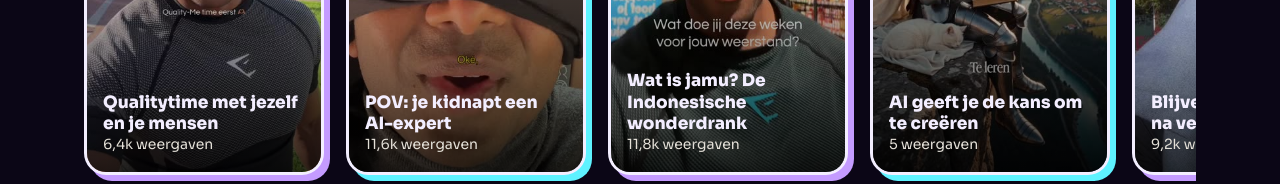
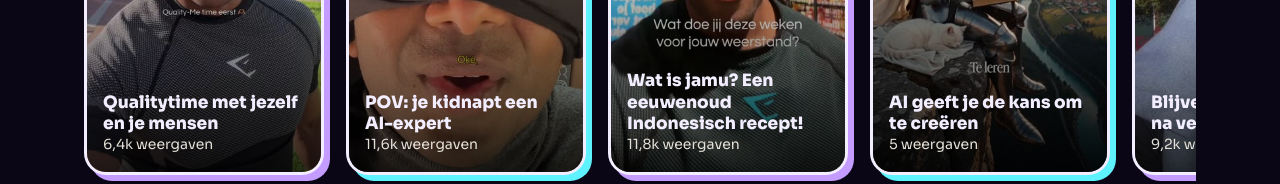
Before and after one commit to ritesh101010/riteshtikai-staging, a plain HTML site: page index.html in a window 1280 px wide. Shown: the part 1399-1583 px from the top of the page. Drawn offline with Linux system fonts and the light colour scheme; animation ran at ten frames a second.

Commit message:
TikTok-titels: jamu en Relat-AI therapie
Co-Authored-By: Claude Opus 5.5 <noreply@anthropic.com>

```diff
--- a/index.html
+++ b/index.html
@@ -400,10 +400,10 @@ const P = "https://www.tiktok.com/@tiktoktikai", W = "https://www.tiktok.com/@ti
 const VIDEOS = [
   ["persoonlijk","Qualitytime met jezelf en je mensen","6,4k",P+"/video/7696442597606214945","media/tt/qualitytime.jpg"],
   ["werk","POV: je kidnapt een AI-expert","11,6k",W+"/video/7685668759616474400","media/tt/kidnap-ai-expert.jpg"],
-  ["persoonlijk","Wat is jamu? De Indonesische wonderdrank","11,8k",P+"/video/7687259153621880096","media/tt/jamu.jpg"],
+  ["persoonlijk","Wat is jamu? Een eeuwenoud Indonesisch recept!","11,8k",P+"/video/7687259153621880096","media/tt/jamu.jpg"],
   ["werk","AI geeft je de kans om te creëren","5",W+"/video/7711670637567184161","media/tt/ai-creeren.jpg"],
   ["persoonlijk","Blijven genieten, ook na verlies","9,2k",P+"/video/7687609182681353505","media/tt/genieten-verlies.jpg"],
-  ["werk","Komt AI echt in opstand?","2,3k",W+"/video/7688606995326225696","media/tt/ai-opstand.jpg"],
+  ["werk","Tijd voor Relat-AI therapie!","2,3k",W+"/video/7688606995326225696","media/tt/ai-opstand.jpg"],
   ["persoonlijk","Reshape your life: roadtrip","835",P+"/video/7666097200446885142","media/tt/roadtrip.jpg"],
   ["werk","Jarig op dezelfde dag als Naruto","4,7k",W+"/video/7694637162733653281","media/tt/jarig-naruto.jpg"]
 ];
```
